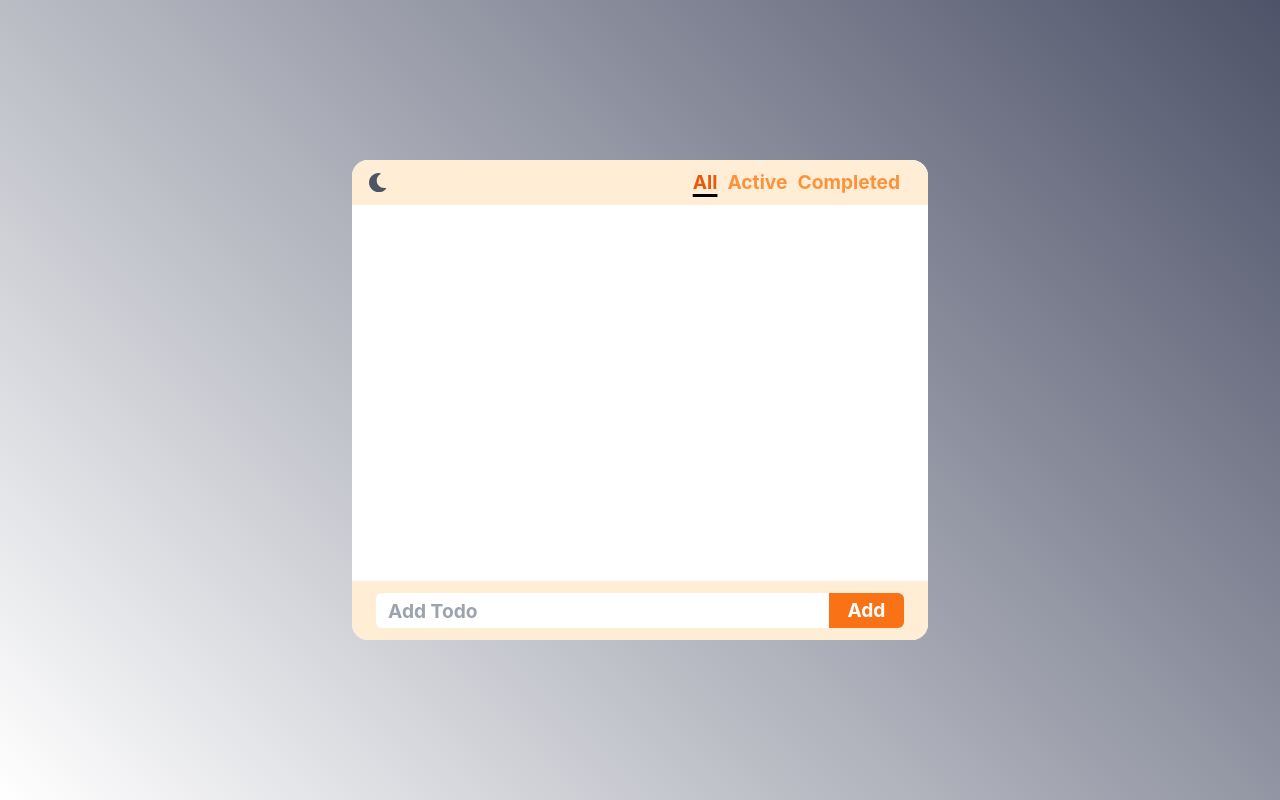
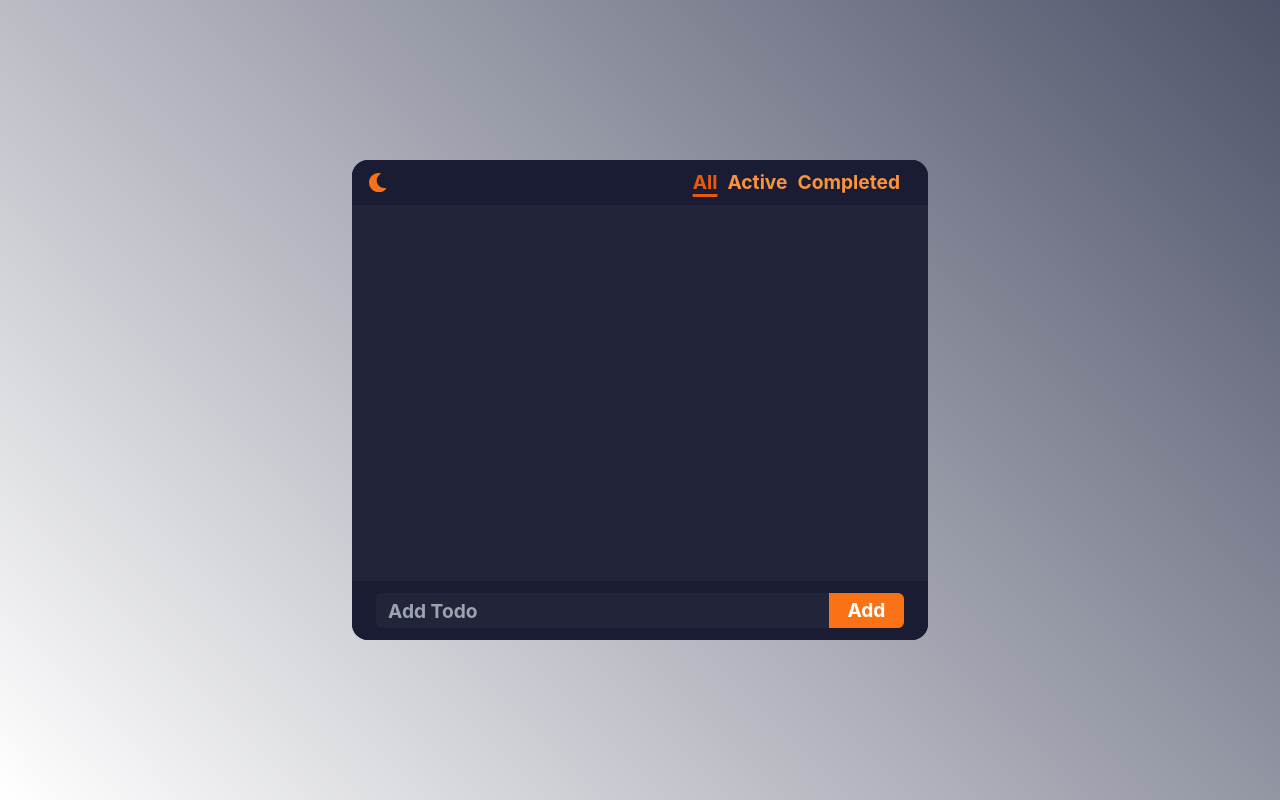
Before and after one commit to JoBeomJun-FrontEnd/ToDoProject, a React (Create React App) app: page / in a window 1280 px wide. Both pictures are taken after a click on the icon 377 px from the left and 182 px from the top of the page. Built offline with nearby package versions, Linux system fonts and the light colour scheme.

Commit message:
Context를 통한 다크모드 추가

```diff
--- a/src/App.js
+++ b/src/App.js
@@ -1,10 +1,13 @@
 import TodoBox from './components/TodoBox';
+import { DarkModeProvider } from './context/DarkModeContext';
 
 function App() {
   return (
-    <div className="flex h-screen items-center justify-center">
-      <TodoBox></TodoBox>
-    </div>
+    <DarkModeProvider>
+      <div className="flex h-screen items-center justify-center">
+        <TodoBox></TodoBox>
+      </div>
+    </DarkModeProvider>
   );
 }
 
--- a/src/components/TodoAdd.jsx
+++ b/src/components/TodoAdd.jsx
@@ -1,7 +1,20 @@
-import React from 'react';
+import React, { useContext } from 'react';
+import { DarkModeContext } from '../context/DarkModeContext';
 
 export default function TodoAdd() {
-  return (
+  const { darkMode } = useContext(DarkModeContext);
+  return darkMode ? (
+    <div className="font-bold pl-6 pr-6 pt-3 pb-3 flex justify-center items-center w-full h-16 bg-[#1A1C34]">
+      <input
+        className="rounded-s-md pl-3 h-full w-full bg-[#22243A]"
+        type="text"
+        placeholder="Add Todo"
+      />
+      <button className="bg-orange-500 hover:bg-orange-400 rounded-e-md text-white w-2/12 h-full">
+        Add
+      </button>
+    </div>
+  ) : (
     <div className="font-bold pl-6 pr-6 pt-3 pb-3 flex justify-center items-center w-full h-16 bg-orange-100">
       <input
         className="rounded-s-md pl-3 h-full w-full"
--- a/src/components/TodoBox.jsx
+++ b/src/components/TodoBox.jsx
@@ -1,9 +1,16 @@
-import React from 'react';
+import React, { useContext } from 'react';
 import TodoHeader from './TodoHeader';
 import TodoListContainer from './TodoListContainer';
+import { DarkModeContext } from '../context/DarkModeContext';
 
 export default function TodoBox() {
-  return (
+  const { darkMode } = useContext(DarkModeContext);
+  return darkMode ? (
+    <div className="flex flex-col max-w-xl w-full h-3/5 bg-[#22243A] rounded-2xl overflow-hidden">
+      <TodoHeader />
+      <TodoListContainer />
+    </div>
+  ) : (
     <div className="flex flex-col max-w-xl w-full h-3/5 bg-white rounded-2xl overflow-hidden">
       <TodoHeader />
       <TodoListContainer />
--- /dev/null
+++ b/src/components/TodoDarkMode.jsx
@@ -0,0 +1,23 @@
+import React, { useContext } from 'react';
+import { FaMoon } from 'react-icons/fa';
+import { IoSunny } from 'react-icons/io5';
+import { DarkModeContext } from '../context/DarkModeContext';
+
+export default function TodoDarkMode() {
+  const { darkMode, toggleDarkMode } = useContext(DarkModeContext);
+  return (
+    <div>
+      {darkMode ? (
+        <FaMoon
+          className="text-orange-500 hover:text-yellow-400"
+          onClick={() => toggleDarkMode()}
+        />
+      ) : (
+        <IoSunny
+          className="text-gray-600 hover:text-orange-500"
+          onClick={() => toggleDarkMode()}
+        />
+      )}
+    </div>
+  );
+}
--- a/src/components/TodoHeader.jsx
+++ b/src/components/TodoHeader.jsx
@@ -1,29 +1,19 @@
-import React, { useState } from 'react';
-import { IoSunny } from 'react-icons/io5';
+import React, { useContext } from 'react';
 import TodoMenu from './TodoMenu';
-import { FaMoon } from 'react-icons/fa';
+import TodoDarkMode from './TodoDarkMode';
+import { DarkModeContext } from '../context/DarkModeContext';
 
 export default function TodoHeader() {
-  const [darkMode, setDarkMode] = useState(false);
-  const darkModeClick = () => {
-    setDarkMode(!darkMode);
-    console.log(darkMode);
-  };
+  const { darkMode } = useContext(DarkModeContext);
 
-  return (
+  return darkMode ? (
+    <header className="h-12 pl-4 pr-4 pt-2 pb-2 flex justify-between items-center w-full bg-[#1A1C34]">
+      <TodoDarkMode />
+      <TodoMenu />
+    </header>
+  ) : (
     <header className="h-12 pl-4 pr-4 pt-2 pb-2 flex justify-between items-center w-full bg-orange-100">
-      {darkMode ? (
-        <FaMoon
-          className="text-gray-600 hover:text-orange-500"
-          onClick={darkModeClick}
-        />
-      ) : (
-        <IoSunny
-          className="text-gray-600 hover:text-orange-500"
-          onClick={darkModeClick}
-        />
-      )}
-
+      <TodoDarkMode />
       <TodoMenu />
     </header>
   );
--- a/src/components/TodoMenu.module.css
+++ b/src/components/TodoMenu.module.css
@@ -13,5 +13,4 @@
   text-decoration-line: underline;
   text-underline-offset: 5px;
   text-decoration-thickness: 3px;
-  text-decoration-color: black;
 }
--- /dev/null
+++ b/src/context/DarkModeContext.jsx
@@ -0,0 +1,15 @@
+import { createContext, useState } from 'react';
+
+export const DarkModeContext = createContext();
+
+export function DarkModeProvider({ children }) {
+  const [darkMode, setDarkMode] = useState(false);
+  const toggleDarkMode = () => {
+    setDarkMode((mode) => !mode);
+  };
+  return (
+    <DarkModeContext.Provider value={{ darkMode, toggleDarkMode }}>
+      {children}
+    </DarkModeContext.Provider>
+  );
+}
```
